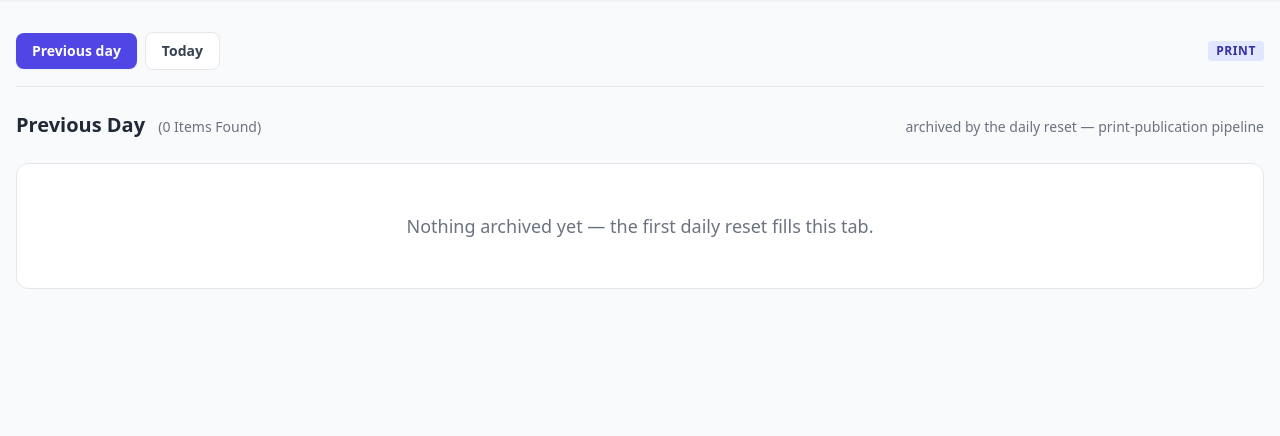
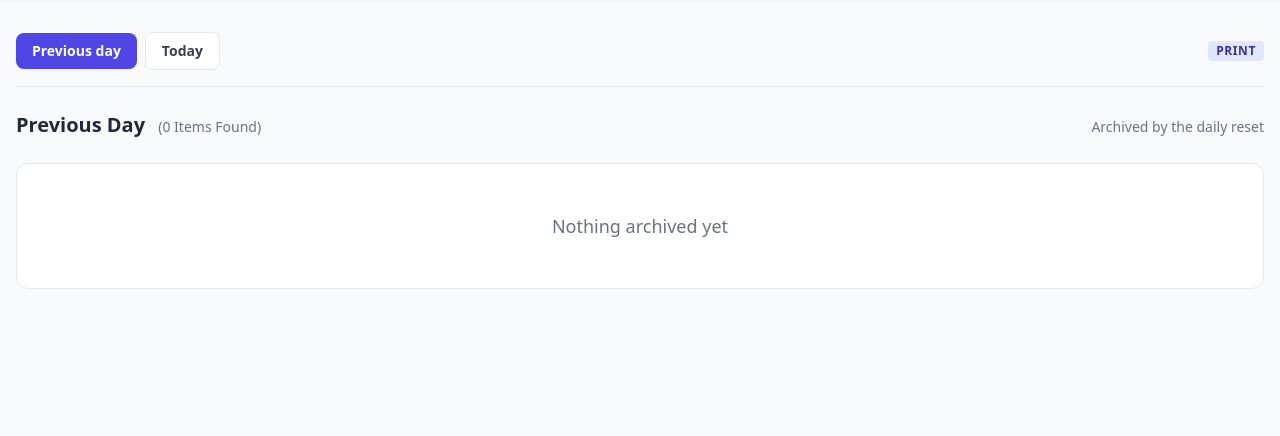
Before and after one commit to MidHunterX/News-Flow, a FastAPI app: page /publication in a window 1280 px wide. Shown: the part 71-507 px from the top of the page. Run offline with FastAPI, Linux system fonts and the light colour scheme; data comes from the database, SQL or seed files in the repository; some libraries are stand-ins or nearby versions.

Commit message:
💄 feat(ui): UI and UX polishes throughout screens

```diff
--- a/app/routes/scrape.py
+++ b/app/routes/scrape.py
@@ -502,8 +502,8 @@ async def publication_view(
         )
         section = {
             "label": "Previous day",
-            "note": "archived by the daily reset — print-publication pipeline",
-            "empty": "Nothing archived yet — the first daily reset fills this tab.",
+            "note": "Archived by the daily reset",
+            "empty": "Nothing archived yet",
         }
 
     return templates.TemplateResponse(
--- a/static/js/ai-blob.js
+++ b/static/js/ai-blob.js
@@ -59,10 +59,10 @@
 
   /* ---------- personalities ---------- */
   const PERSONALITIES = {
-    sunny: { label: "Sunny", top: "#c4b5fd", bot: "#7c3aed", cheek: "#fb7185", energy: 1.15, lid: 1, blink: [2, 4.5], look: 1, curious: .3, shy: 0, mischief: .1,
+    sunny: { label: "Sunny", top: "#fde68a", bot: "#f59e0b", cheek: "#fb7185", energy: 1.15, lid: 1, blink: [2, 4.5], look: 1, curious: .3, shy: 0, mischief: .1,
       idle: { hop: 3, wiggle: 2, hum: 2, dance: 2, wave: 2, sparkle: 2, daydream: 1, lookAround: 2, stretch: 1, bubble: 1, spin: 1, checkTime: 1, nap: .2 },
       say: { poke: ["Hehe!", "Boop!", "Hi hi!", "Wheee!"], idle: ["Lovely day!", "La la la~", "Hello there!"], curate: ["On it!", "Picking the best!", "Ooh, good one!"], done: ["Ta-da!", "Fresh picks!", "All done!"] } },
-    sleepy: { label: "Sleepy", top: "#bfdbfe", bot: "#6366f1", cheek: "#fda4af", energy: .55, lid: .8, blink: [3, 6], look: .7, curious: .1, shy: .2, mischief: 0,
+    sleepy: { label: "Sleepy", top: "#c7d2fe", bot: "#4338ca", cheek: "#f9a8d4", energy: .55, lid: .8, blink: [3, 6], look: .7, curious: .1, shy: .2, mischief: 0,
       idle: { yawn: 4, nap: 4, sigh: 2, stretch: 2, lookAround: 1, hum: 1, bubble: 2, wiggle: .5, checkTime: 1 },
       say: { poke: ["Mmh?", "Five more min…", "Huh?"], idle: ["*yawn*", "So cozy…", "zzz…"], curate: ["Reading… slowly…", "Mmh, nice one", "Picking… zzz"], done: ["Done… nap time?", "Finished~", "Phew."] } },
     curious: { label: "Curious", top: "#99f6e4", bot: "#0d9488", cheek: "#fda4af", energy: 1, lid: 1, blink: [2.5, 5], look: 1.3, curious: 1, shy: .1, mischief: .2,
@@ -71,7 +71,7 @@
     mischief: { label: "Cheeky", top: "#fbcfe8", bot: "#db2777", cheek: "#fb7185", energy: 1.25, lid: .92, blink: [2, 4], look: 1, curious: .3, shy: 0, mischief: 1,
       idle: { tongue: 4, sneaky: 4, sneeze: 1, spin: 1.5, hop: 2, wiggle: 2, lookAround: 2, dance: 1, bubble: 1 },
       say: { poke: ["Hehehe", "Do it again.", "Ticklish!"], idle: ["Psst…", "Hehe, plotting", "Nobody's looking…"], curate: ["Ooh, spicy picks", "Oops, my favourites", "Sneaky good!"], done: ["Behold!", "Mwahaha — done!", "Too easy."] } },
-    shy: { label: "Shy", top: "#f5d0fe", bot: "#a855f7", cheek: "#fb7185", energy: .7, lid: .95, blink: [2, 4], look: .8, curious: .3, shy: 1, mischief: 0,
+    shy: { label: "Shy", top: "#fce7f3", bot: "#db2777", cheek: "#fb7185", energy: .7, lid: .95, blink: [2, 4], look: .8, curious: .3, shy: 1, mischief: 0,
       idle: { hide: 3, lookAround: 2, sigh: 1, hum: 1, daydream: 2, wiggle: 1, checkTime: 1, tilt: 1 },
       say: { poke: ["Eep!", "Oh! H-hi…", "*blush*"], idle: ["…", "Um, hello?", "Don't mind me"], curate: ["Um… working on it", "Hope you like these", "Almost…"], done: ["I did it…!", "Um, they're ready", "Done! Don't look!"] } },
     techy: { label: "Techy", top: "#a5f3fc", bot: "#4f46e5", cheek: "#f9a8d4", energy: .95, lid: .95, blink: [2.5, 5], look: 1, curious: .5, shy: 0, mischief: .1,
--- a/templates/index.html
+++ b/templates/index.html
@@ -197,7 +197,7 @@
              class="pr-4 border-b border-indigo-100 bg-gradient-to-r from-violet-50 to-indigo-50 dark:border-indigo-900 dark:from-violet-950 dark:to-indigo-950"
              data-last-run="{{ ai_publish_last_run or '' }}"
              data-interval="{{ ai_publish_interval }}">
-          <div class="flex items-center gap-3">
+          <div class="flex items-center gap-1">
             <div id="ai-blob" class="shrink-0 w-20 h-20 cursor-pointer select-none"></div>
             <div class="flex-1 min-w-0">
               <div class="flex items-center justify-between text-xs mb-1">
@@ -373,7 +373,8 @@
       aiRoundRunning = state.running;
       if (!state.running && state.fingerprint !== lastFingerprint) {
         lastFingerprint = state.fingerprint;
-        window.location.reload();
+        // Wait 5s before refresh for AI Blob's celebratory dance.
+        setTimeout(() => { window.location.reload(); }, 5000);
       }
     }
 
--- a/templates/publication.html
+++ b/templates/publication.html
@@ -125,6 +125,8 @@
               {% if image %}
                 <div class="w-44 sm:w-56 shrink-0 bg-gray-100 relative dark:bg-gray-700">
                   <img src="{{ image }}" alt="{{ card.item.title }}" class="absolute inset-0 w-full h-full object-cover">
+                  <!-- Smooth fade to transparent on the right -->
+                  <div class="absolute inset-y-0 right-0 w-48 bg-gradient-to-l from-white to-transparent pointer-events-none dark:from-gray-800"></div>
                 </div>
               {% endif %}
               <div class="p-4 flex flex-col flex-grow min-w-0">
@@ -178,7 +180,7 @@
         </div>
       {% else %}
         <!-- ==================== GRID layout (default) ==================== -->
-        <div class="grid grid-cols-1 md:grid-cols-2 gap-6">
+        <div class="grid grid-cols-1 md:grid-cols-2 lg:grid-cols-3 gap-6">
           {% for card in section.cards %}
             <article class="bg-white rounded-xl border border-gray-200 overflow-hidden shadow-sm hover:shadow-md transition flex flex-col dark:bg-gray-800 dark:border-gray-700">
               {% set image = card.cover or card.item.image_url %}
```
